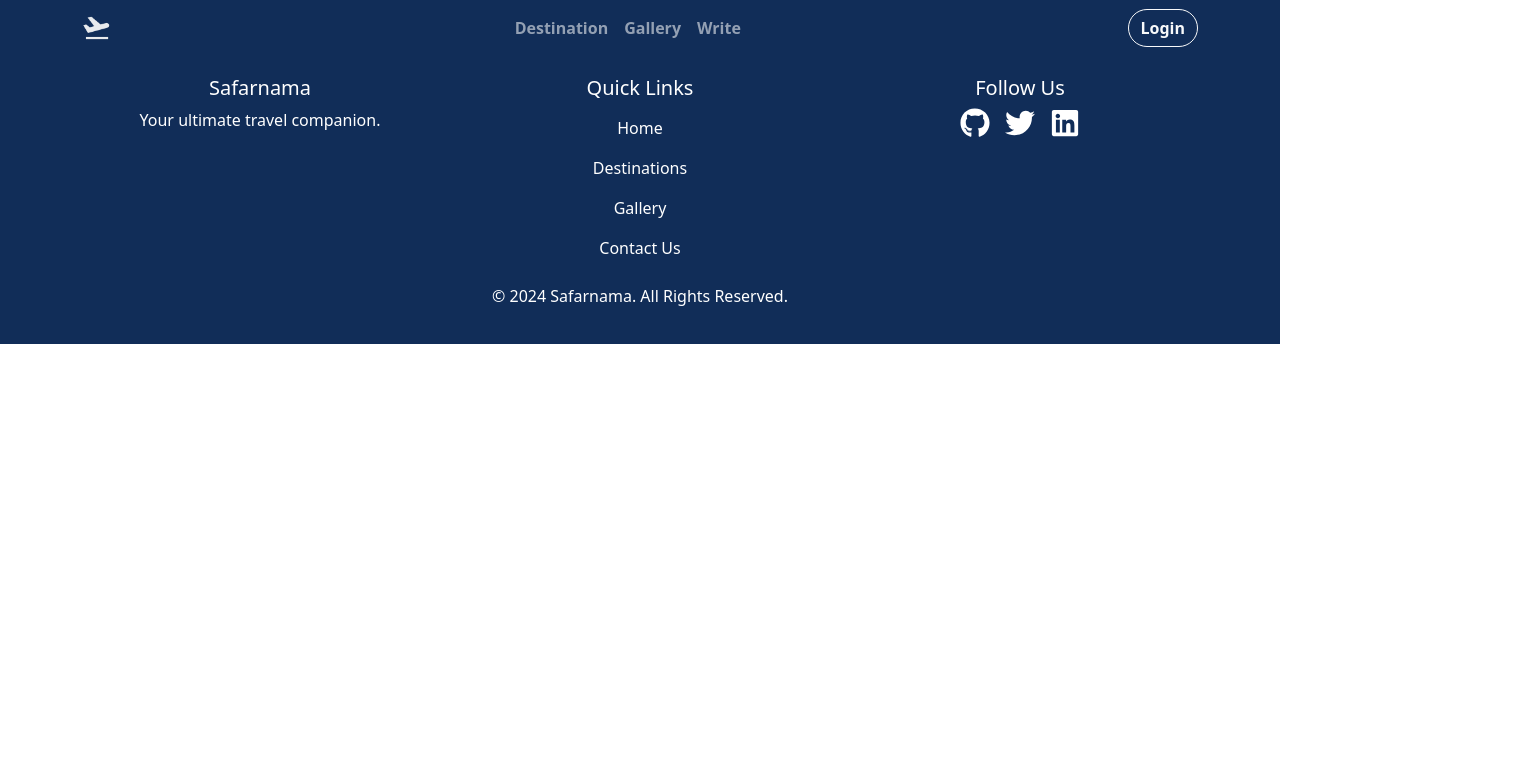
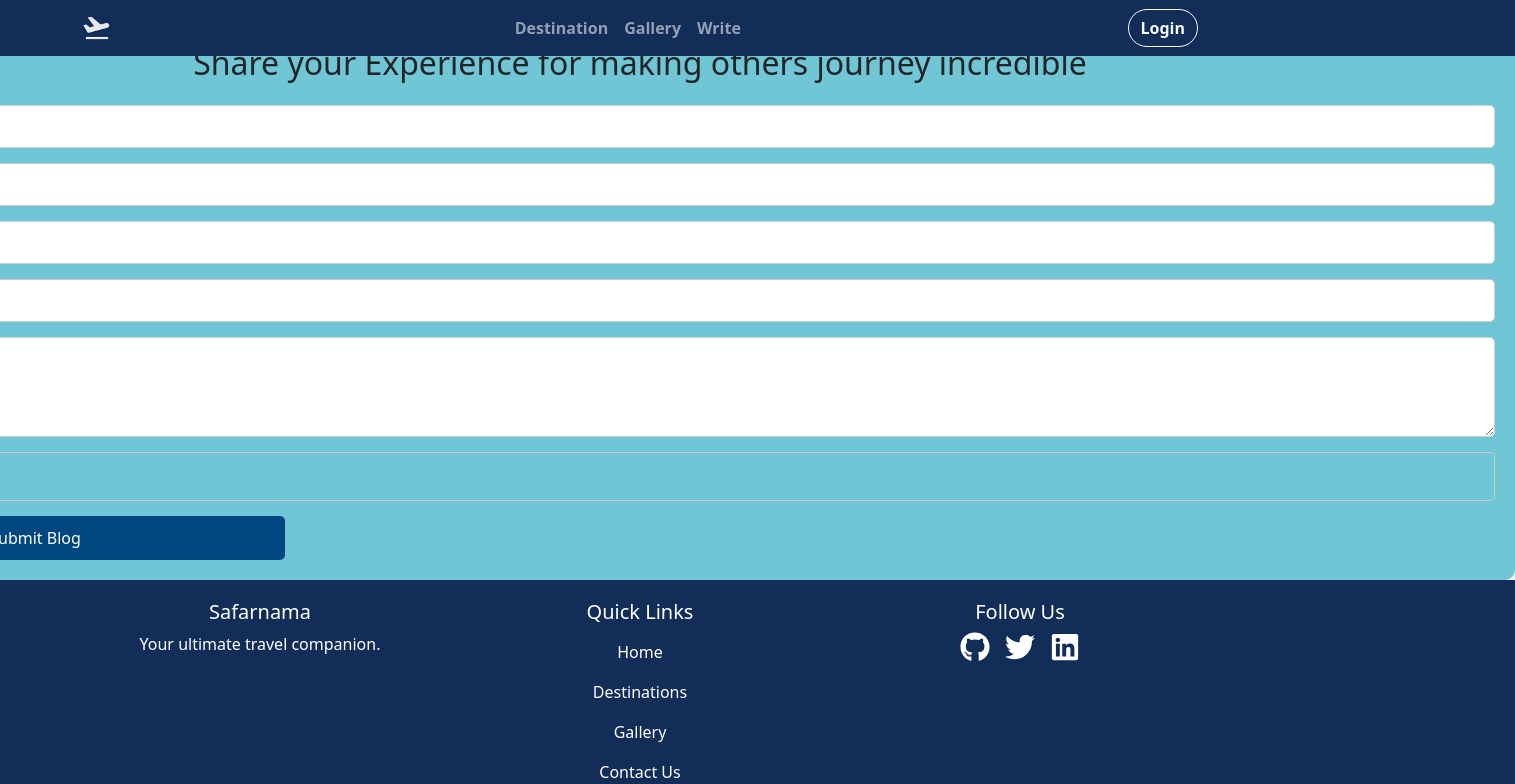
Before and after one commit to Suryakant01/Safarnama, a React (Create React App) app: page /submit-blog in a window 1280 px wide. Shown: the top 784 px of the page, 1515 px wide, since content can reach past the window. Built offline with nearby package versions, Linux system fonts and the light colour scheme; no server answers.

Commit message:
added blogForm

```diff
--- a/src/App.js
+++ b/src/App.js
@@ -5,11 +5,13 @@ import MyNavbar from './components/Navbar.components';
 import Footer from './components/Footer.components';
 import PhoneAuth from './components/PhoneAuth.comp.auth';
 
+
 //Pages
 import HomePage from './pages/Home.pages';
 import LoginPage from './pages/Login.pages';
 import RegisterPage from './pages/Register.pages';
 import DestinationPage from './pages/Destination.pages';
+import BlogForm from './pages/BlogForm.pages';
 
 //CSS
 import 'bootstrap/dist/css/bootstrap.min.css';
@@ -27,6 +29,7 @@ function App() {
         <Route path="/login" element={<LoginPage />} />
         <Route path="/register" element={<RegisterPage />} />
         <Route path="/phone" element={<PhoneAuth />} />
+        <Route path="/submit-blog" element={<BlogForm />} />
       </Routes>
       <div id="recaptcha-container"></div>
       <Footer />
--- /dev/null
+++ b/src/components/CSS/Form.css
@@ -0,0 +1,78 @@
+body {
+    background-color: #f5faf7; /* Background color matching the form's background */
+    font-family: Arial, sans-serif;
+    display: flex;
+    justify-content: center;
+    align-items: center;
+    height: 100vh;
+    margin: 0;
+}
+
+.blog-form {
+    background-color: #71c6d5; /* Light background color for the form */
+    padding: 20px;
+    border-radius: 10px;
+    box-shadow: 0 0 10px rgba(0, 0, 0, 0.1);
+    display: flex;
+    flex-direction: column;
+    gap: 15px;
+    width: 1750px; /* Adjust width as needed */
+}
+
+.blog-form input[type="text"],
+.blog-form input[type="number"],
+.blog-form input[type="file"],
+.blog-form textarea,
+.blog-form button {
+    width: 100%;
+    padding: 10px;
+    border: 1px solid #ccc;
+    border-radius: 5px;
+    font-size: 14px;
+}
+
+.blog-form input[type="file"] {
+    padding: 10px;
+}
+
+.blog-form textarea {
+    height: 100px;
+    resize: vertical;
+}
+
+.blog-form button {
+    background-color: #004680; /* Dark blue color for the button */
+    color: white;
+    border: none;
+    cursor: pointer;
+    padding: 10px;
+    border-radius: 5px;
+    font-size: 16px;
+    transition: background-color 0.3s ease;
+    justify-content: center;
+    align-items: center;
+    width: 500px;
+}
+
+.blog-form button:hover {
+    background-color: #003366; /* Darker blue for hover effect */
+}
+
+/* Styling for the text above the form */
+.blog-form-header {
+    font-size: 18px;
+    font-weight: bold;
+    text-align: center;
+    margin-bottom: 20px;
+}
+
+.blog-form-label {
+    font-size: 14px;
+    font-weight: bold;
+    margin-bottom: 5px;
+}
+
+.blog-form h2 {
+    padding-top: 20px;
+    text-decoration: dashed;
+}
--- /dev/null
+++ b/src/components/Form.components.jsx
@@ -0,0 +1,46 @@
+import React, { useState } from 'react';
+import '../components/CSS/Form.css'; // Import the CSS file
+
+const Form = ({ onSubmit }) => {
+    const [name, setName] = useState('');
+    const [age, setAge] = useState('');
+    const [place, setPlace] = useState('');
+    const [state, setState] = useState('');
+    const [blogContent, setBlogContent] = useState('');
+    const [images, setImages] = useState([]);
+    const [category, setCategory] = useState('');
+
+    const handleImageChange = (e) => {
+        setImages([...e.target.files]);
+    };
+
+    const handleSubmit = (e) => {
+        e.preventDefault();
+        onSubmit({
+            name,
+            age,
+            place,
+            state,
+            blogContent,
+            images,
+            category,
+        });
+    };
+
+    return (
+        <form className='blog-form' onSubmit={handleSubmit}>
+        <h2>
+        Share your Experience for making others journey incredible
+        </h2>
+            <input type='text' value={name} onChange={(e) => setName(e.target.value)} placeholder='Name' required />
+            <input type='number' value={age} onChange={(e) => setAge(e.target.value)} placeholder='Age' required />
+            <input type='text' value={place} onChange={(e) => setPlace(e.target.value)} placeholder='Place' required />
+            <input type='text' value={state} onChange={(e) => setState(e.target.value)} placeholder='State' required />
+            <textarea value={blogContent} onChange={(e) => setBlogContent(e.target.value)} placeholder='Your Journey' required />
+            <input type='file' onChange={handleImageChange} placeholder='Your Journey' multiple  />
+            <button type='submit'>Submit Blog</button>
+        </form>
+    );
+};
+
+export default Form;
--- a/src/components/Write.comonent.jsx
+++ b/src/components/Write.comonent.jsx
@@ -1,4 +1,6 @@
+// Write.js
 import React from 'react';
+import { Link } from 'react-router-dom';
 import '../components/CSS/WriteSection.css';
 
 const Write = () => {
@@ -6,7 +8,9 @@ const Write = () => {
         <div className='write-blog-container'>
             <div className='text-section'>
                 <h1>Want to tell about your journey??</h1>
-                <button className='write-blog-button'>Write Blog &rarr;</button>
+                <Link to="/submit-blog">
+                    <button className='write-blog-button'>Write Blog &rarr;</button>
+                </Link>
             </div>
             <div className='image-section'>
                 <img src={`${process.env.PUBLIC_URL}/images/write-blog.png`} alt="Write Blog Illustration" className='write-blog-image' />
--- /dev/null
+++ b/src/pages/BlogForm.pages.jsx
@@ -0,0 +1,15 @@
+import React from 'react'
+import Form from '../components/Form.components'
+import { Navbar } from 'react-bootstrap'
+
+const BlogForm = () => {
+  return (
+    <div>
+    <Navbar />
+      <Form />
+      <footer />
+    </div>
+  )
+}
+
+export default BlogForm
```
